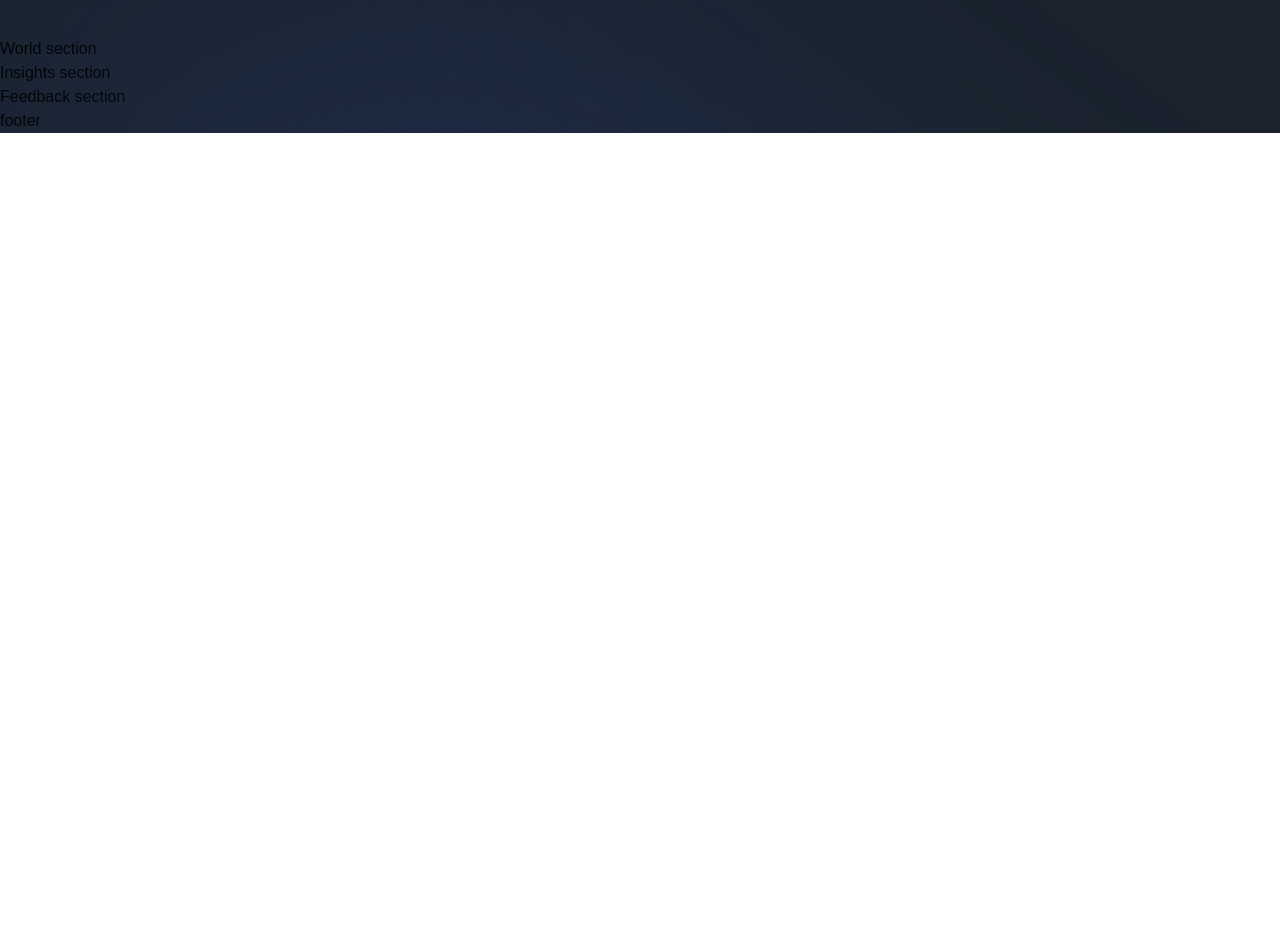
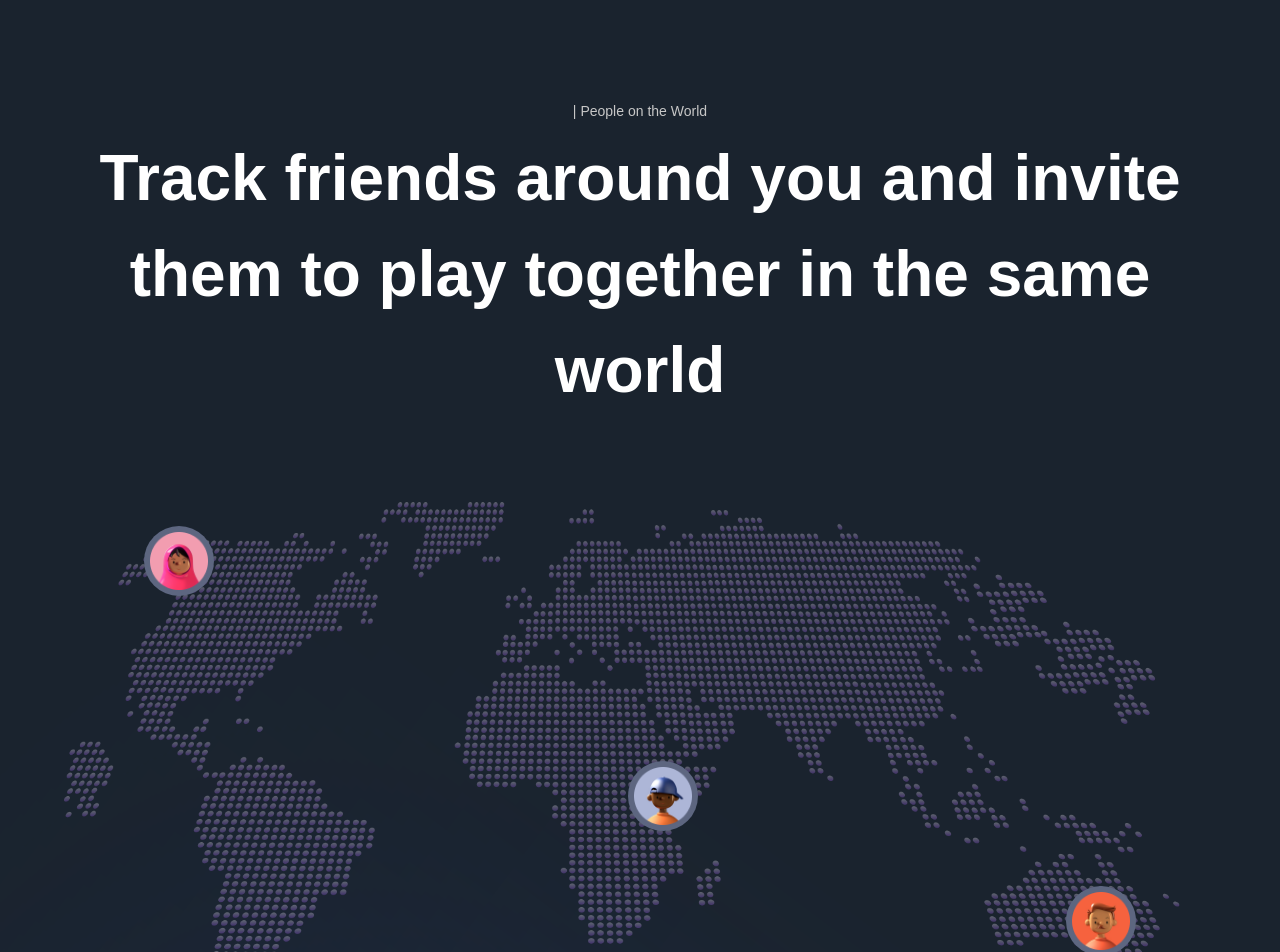
Before and after one commit to cestDrole/metaversus-nextjs, a Next.js app: page / in a window 1280 px wide. Shown: the part 4140-5092 px from the top of the page. Before the commit the page ends 4273 px from the top, so only its background shows below. Built offline with nearby package versions, Linux system fonts and the light colour scheme; a web font is replaced by a local one.

Commit message:
Add Worlds section

```diff
--- a/sections/World.jsx
+++ b/sections/World.jsx
@@ -1,8 +1,45 @@
-'use client';
+"use client";
+
+import { motion } from "framer-motion";
+import styles from "../styles";
+import { staggerContainer, fadeIn } from "../utils/motion";
+import { TitleText, TypingText } from "../components";
 
 const World = () => (
-  <section>
-    World section
+  <section className={`${styles.paddings} relative z-10`}>
+    <motion.div
+      variants={staggerContainer}
+      initial="hidden"
+      whileInView="show"
+      viewport={{ once: "true", amount: 0.25 }}
+      className={`${styles.innerWidth} mx-auto flex flex-col`}
+    >
+      <TypingText title="| People on the World" textStyles="text-center" />
+      <TitleText
+        title={
+          <>
+            Track friends around you and invite them to play together in the
+            same world
+          </>
+        }
+        textStyles="text-center"
+      />
+      <motion.div
+        variants={fadeIn("up", "tween", 0.3, 1)}
+        className="relative mt-[68px] flex w-full h-[550px]"
+      >
+        <img src="/map.png" alt="map" className="w-full h-full object-contain" />
+        <div className="absolute bottom-20 right-20 w-[70px] h-[70px] p-[6px] rounded-full bg-[#5d6680]">
+          <img src="/people-01.png" alt="people" className="w-full h-full" />
+        </div>
+        <div className="absolute top-10 left-20 w-[70px] h-[70px] p-[6px] rounded-full bg-[#5d6680]">
+          <img src="/people-02.png" alt="people" className="w-full h-full" />
+        </div>
+        <div className="absolute top-1/2 right-[45%] w-[70px] h-[70px] p-[6px] rounded-full bg-[#5d6680]">
+          <img src="/people-03.png" alt="people" className="w-full h-full" />
+        </div>
+      </motion.div>
+    </motion.div>
   </section>
 );
 
```
